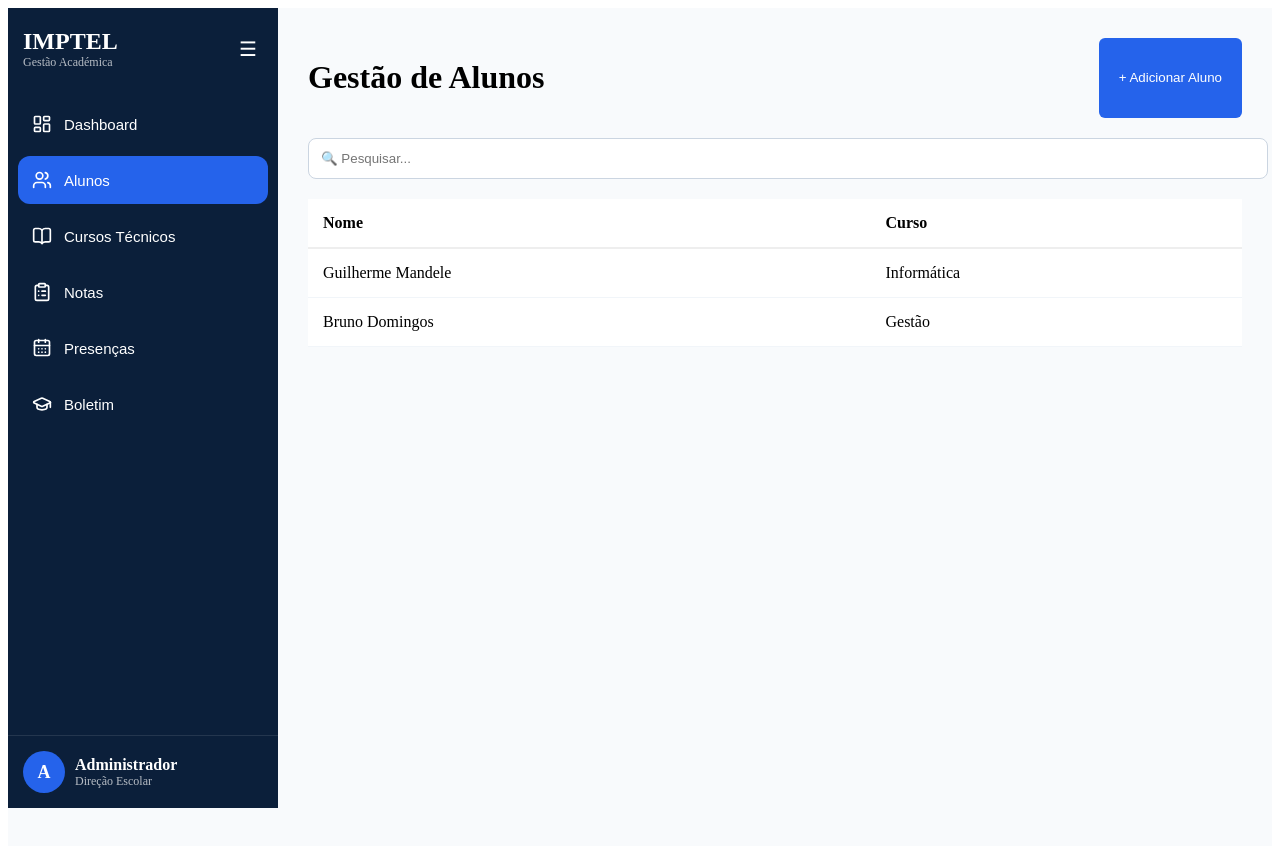
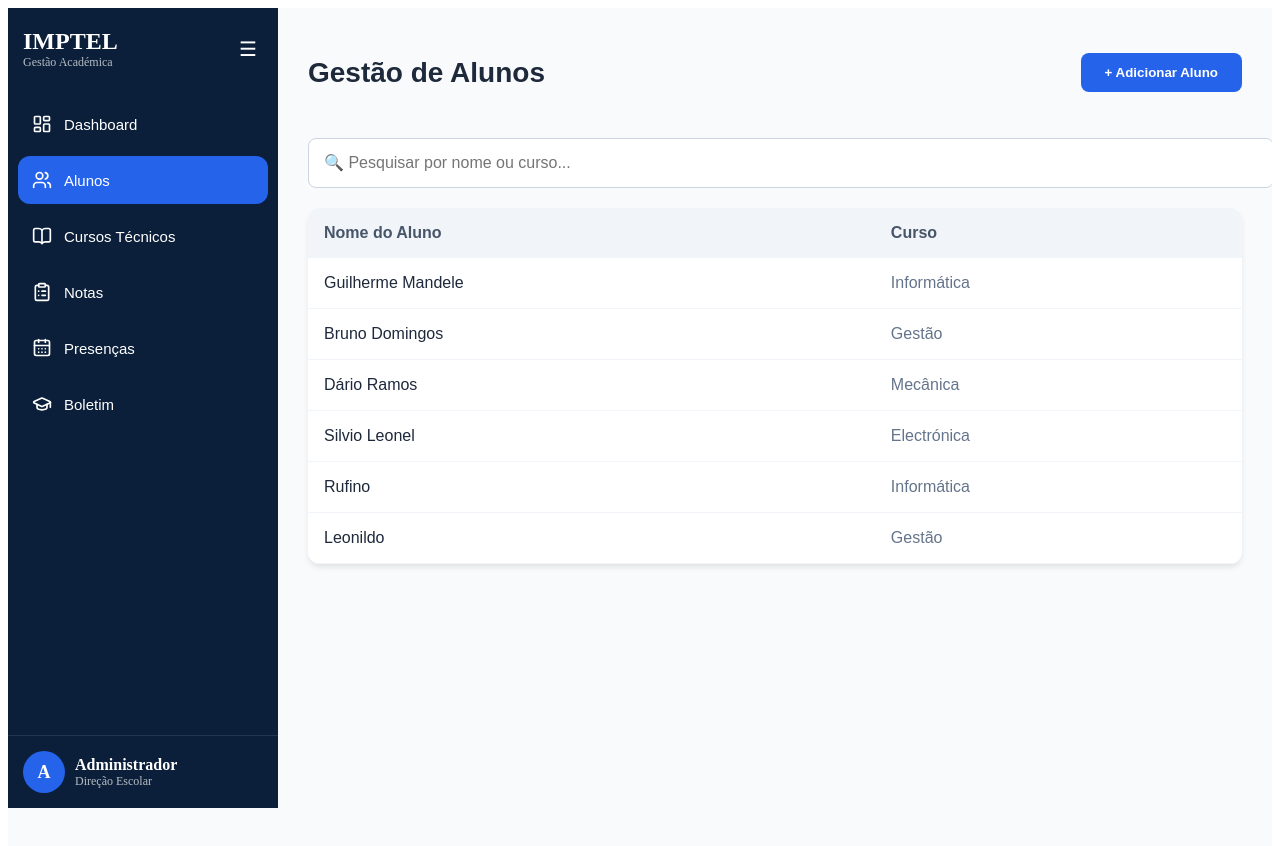
Before and after one commit to itzalexandre4-lgtm/Portal-IMPTEL, a React (Vite) app in the folder frontend/: page / in a window 1280 px wide. Both pictures are taken after a click on the button "Alunos". Shown: the top 846 px of the page. Built offline with nearby package versions, Linux system fonts and the light colour scheme; no server answers.

Commit message:
Código final: Lista persistente e funcional

```diff
--- a/frontend/src/pages/Students.jsx
+++ b/frontend/src/pages/Students.jsx
@@ -3,26 +3,31 @@ import React, { useState, useEffect } from 'react';
 export default function Students() {
   const [searchTerm, setSearchTerm] = useState('');
 
-  // Carrega os alunos do localStorage ao iniciar
+  // Estado inicial com persistência no LocalStorage
   const [alunos, setAlunos] = useState(() => {
     const saved = localStorage.getItem('listaAlunos');
     return saved ? JSON.parse(saved) : [
       { id: '001', nome: 'Guilherme Mandele', curso: 'Informática' },
-      { id: '002', nome: 'Bruno Domingos', curso: 'Gestão' }
+      { id: '002', nome: 'Bruno Domingos', curso: 'Gestão' },
+      { id: '003', nome: 'Dário Ramos', curso: 'Mecânica' },
+      { id: '004', nome: 'Silvio Leonel', curso: 'Electrónica' },
+      { id: '005', nome: 'Rufino', curso: 'Informática' },
+      { id: '006', nome: 'Leonildo', curso: 'Gestão' }
     ];
   });
 
-  // Salva no localStorage sempre que a lista de alunos mudar
+  // Atualiza o LocalStorage sempre que a lista mudar
   useEffect(() => {
     localStorage.setItem('listaAlunos', JSON.stringify(alunos));
   }, [alunos]);
 
+  // Função para adicionar aluno
   const handleAddAluno = () => {
-    const nome = prompt("Nome do aluno:");
-    const curso = prompt("Curso do aluno:");
+    const nome = prompt("Nome do novo aluno:");
+    const curso = prompt("Curso do novo aluno:");
     if (nome && curso) {
       const novoAluno = {
-        id: String(Date.now()), // ID único baseado no tempo
+        id: String(Date.now()),
         nome: nome,
         curso: curso
       };
@@ -31,37 +36,47 @@ export default function Students() {
   };
 
   return (
-    <div style={{ padding: '30px', backgroundColor: '#f8fafc', minHeight: '100vh' }}>
-      <div style={{ display: 'flex', justifyContent: 'space-between', marginBottom: '20px' }}>
-        <h1>Gestão de Alunos</h1>
-        <button onClick={handleAddAluno} style={{ backgroundColor: '#2563eb', color: 'white', border: 'none', padding: '10px 20px', borderRadius: '6px', cursor: 'pointer' }}>
+    <div style={{ padding: '30px', backgroundColor: '#f8fafc', minHeight: '100vh', fontFamily: 'sans-serif' }}>
+      {/* Cabeçalho */}
+      <div style={{ display: 'flex', justifyContent: 'space-between', alignItems: 'center', marginBottom: '30px' }}>
+        <h1 style={{ color: '#1e293b', fontSize: '28px' }}>Gestão de Alunos</h1>
+        <button
+          onClick={handleAddAluno}
+          style={{ backgroundColor: '#2563eb', color: 'white', border: 'none', padding: '12px 24px', borderRadius: '8px', cursor: 'pointer', fontWeight: '600' }}
+        >
           + Adicionar Aluno
         </button>
       </div>
 
+      {/* Barra de Pesquisa */}
       <input
         type="text"
-        placeholder="🔍 Pesquisar..."
-        style={{ width: '100%', padding: '12px', marginBottom: '20px', borderRadius: '8px', border: '1px solid #cbd5e1' }}
+        placeholder="🔍 Pesquisar por nome ou curso..."
+        style={{ width: '100%', padding: '15px', marginBottom: '20px', borderRadius: '8px', border: '1px solid #cbd5e1', fontSize: '16px' }}
         onChange={(e) => setSearchTerm(e.target.value)}
       />
 
-      <table style={{ width: '100%', borderCollapse: 'collapse', backgroundColor: 'white' }}>
+      {/* Tabela de Alunos */}
+      <div style={{ backgroundColor: 'white', borderRadius: '12px', boxShadow: '0 4px 6px -1px rgba(0,0,0,0.1)', overflow: 'hidden' }}>
+        <table style={{ width: '100%', borderCollapse: 'collapse' }}>
           <thead>
-          <tr style={{ textAlign: 'left', borderBottom: '2px solid #eee' }}>
-            <th style={{ padding: '15px' }}>Nome</th>
-            <th style={{ padding: '15px' }}>Curso</th>
+            <tr style={{ backgroundColor: '#f1f5f9', textAlign: 'left' }}>
+              <th style={{ padding: '16px', color: '#475569' }}>Nome do Aluno</th>
+              <th style={{ padding: '16px', color: '#475569' }}>Curso</th>
             </tr>
           </thead>
           <tbody>
-          {alunos.filter(a => a.nome.toLowerCase().includes(searchTerm.toLowerCase())).map((aluno) => (
+            {alunos
+              .filter(a => a.nome.toLowerCase().includes(searchTerm.toLowerCase()) || a.curso.toLowerCase().includes(searchTerm.toLowerCase()))
+              .map((aluno) => (
                 <tr key={aluno.id} style={{ borderBottom: '1px solid #f1f5f9' }}>
-              <td style={{ padding: '15px' }}>{aluno.nome}</td>
-              <td style={{ padding: '15px' }}>{aluno.curso}</td>
+                  <td style={{ padding: '16px', color: '#1e293b' }}>{aluno.nome}</td>
+                  <td style={{ padding: '16px', color: '#64748b' }}>{aluno.curso}</td>
                 </tr>
             ))}
           </tbody>
         </table>
       </div>
+    </div>
   );
 }
```
Lines whose indentation alone changed are shown as unchanged.
